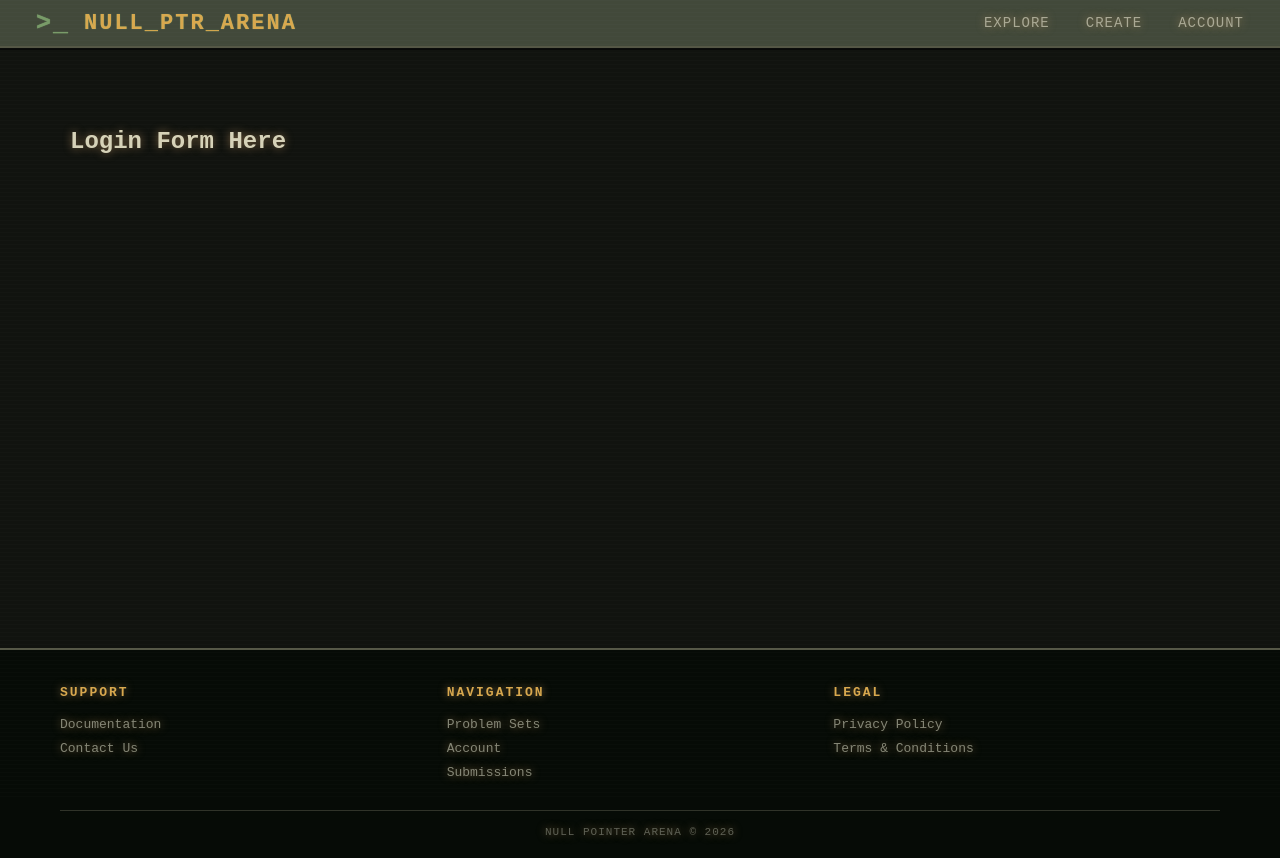
After one commit to BlueSkys643/NullPtrArena, a Django app: page /login/ in a window 1280 px wide. The commit adds this page. Run offline with Django 5.2, Linux system fonts and the light colour scheme.

Commit message:
login page created, empty

```diff
--- /dev/null
+++ b/arena/templates/arena/login.html
@@ -0,0 +1,17 @@
+{% extends "arena/base.html" %}
+
+{% block title %}
+    NullPtrArena - Login
+{% endblock %}
+
+{% block content %}
+
+<div class="layout">
+
+    <main class="content">
+        <h2>Login Form Here</h2>
+    </main>
+
+</div>
+
+{% endblock %}
--- a/arena/templates/arena/partials/topbar.html
+++ b/arena/templates/arena/partials/topbar.html
@@ -9,6 +9,6 @@
     <nav>
         <a href="#">EXPLORE</a>
         <a href="#">CREATE</a>
-        <a href="#">ACCOUNT</a>
+        <a href="{% url 'login' %}">ACCOUNT</a>
     </nav>
 </header>
--- a/arena/urls.py
+++ b/arena/urls.py
@@ -4,4 +4,5 @@ from . import views
 urlpatterns = [
     path("submit/", views.submit, name="submit"),
     path("home/", views.home, name="home"),
+    path("login/", views.login, name="login"),
 ]
--- a/arena/views.py
+++ b/arena/views.py
@@ -70,3 +70,6 @@ def submit(request):
 
 def home(request):
     return render(request, "arena/home.html")
+
+def login(request):
+    return render(request, "arena/login.html")
```
